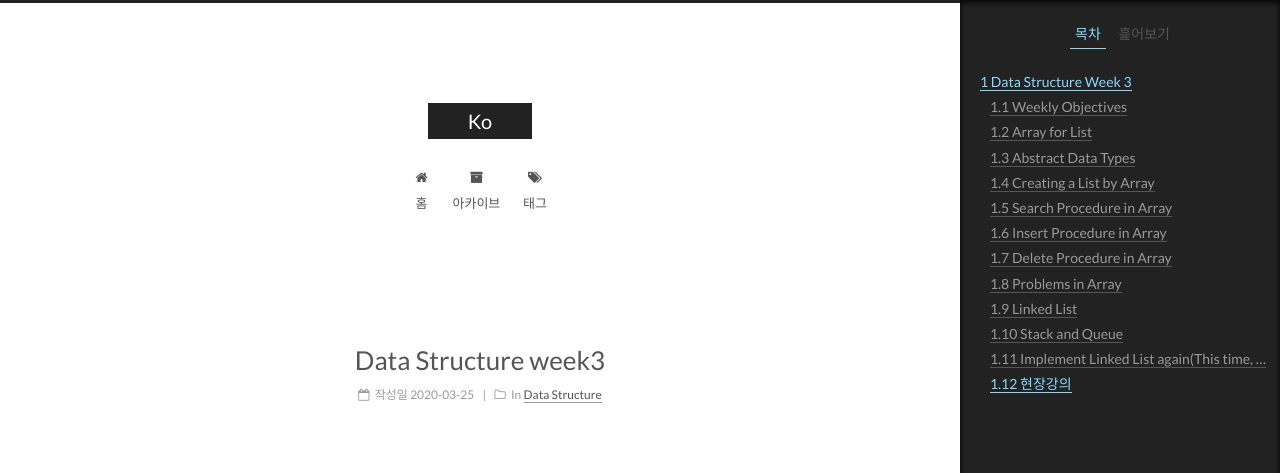
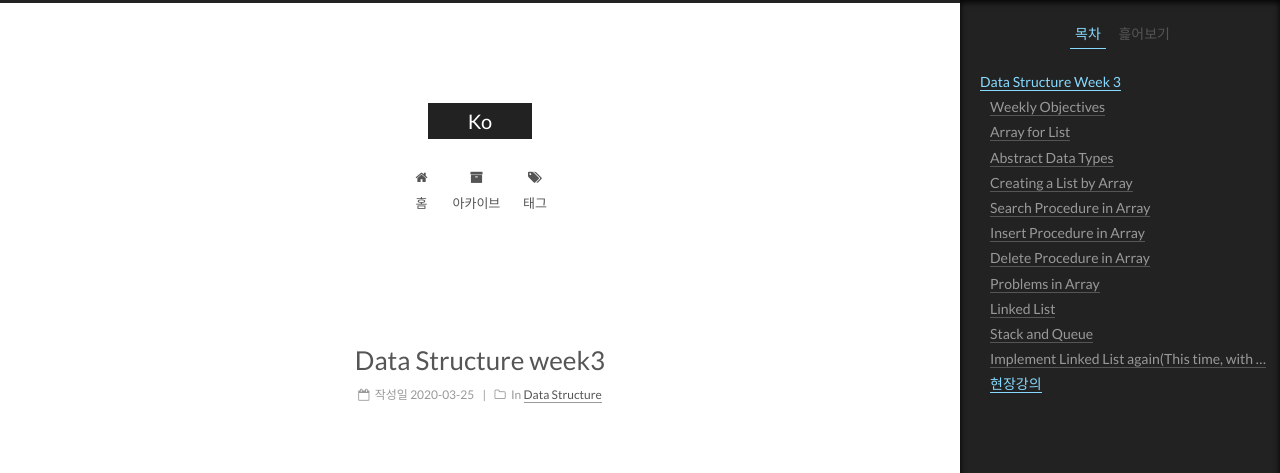
Before and after one commit to Kojungbeom/kojungbeom.github.io, a Jekyll site: the page built from _posts/2020-3-25-Data_structure_week3-post.md, in a window 1280 px wide. Shown: the top 473 px of the page. Built offline with Jekyll 4.4.1, drawn with Linux system fonts in a browser that asks for light colours; comment, search, counter and statistics services are not loaded; some of the changed lines change nothing that is shown.

Commit message:
change table of contents

```diff
--- a/_config.yml
+++ b/_config.yml
@@ -241,7 +241,7 @@ toc:
   enable: true
 
   # Automatically add list number to toc.
-  number: true
+  number: false
 
   # If true, all words will placed on next lines if header width longer then sidebar width.
   wrap: false
```
